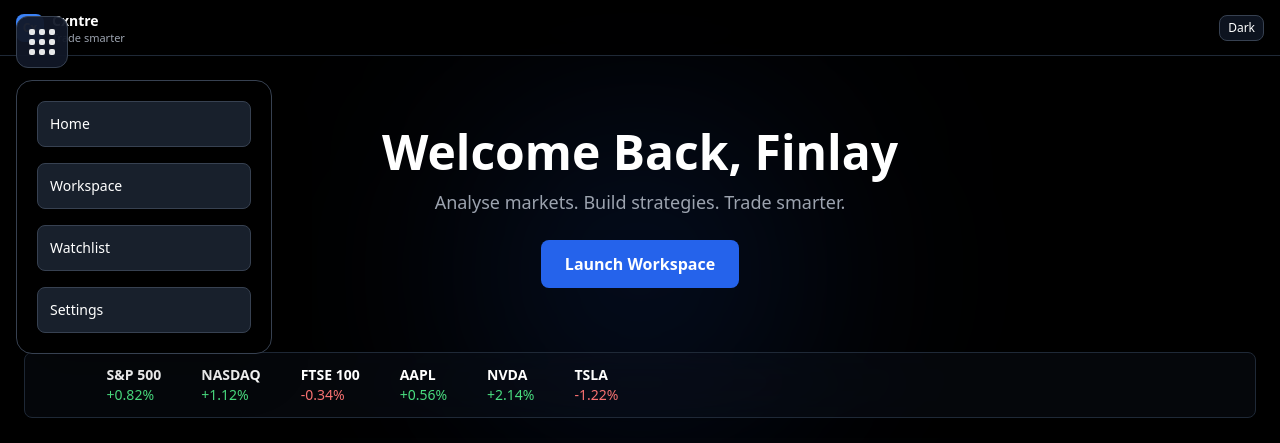
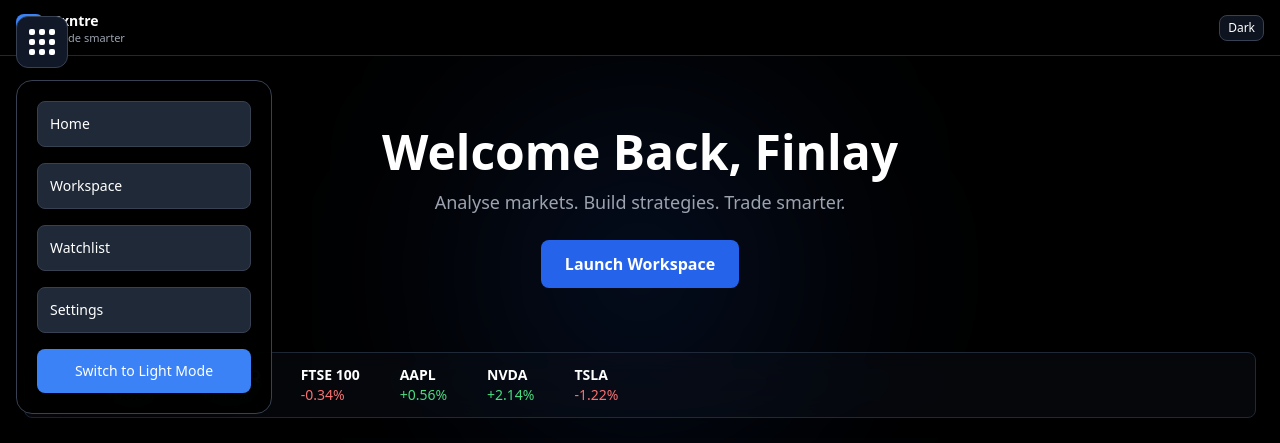
Before and after one commit to Cxntrol01/Trading-Newest, a Next.js app: page / in a window 1280 px wide. Both pictures are taken after a click on the button 42 px from the left and 42 px from the top of the page. Shown: the top 443 px of the page. Built offline with nearby package versions, Linux system fonts and the light colour scheme; no server answers.

Commit message:
Update WaffleMenu.tsx

```diff
--- a/components/WaffleMenu.tsx
+++ b/components/WaffleMenu.tsx
@@ -2,19 +2,20 @@
 
 import Link from "next/link";
 import { useState } from "react";
+import { useTheme } from "./ThemeProvider";
 
 export default function WaffleMenu() {
   const [open, setOpen] = useState(false);
   const [isClosing, setIsClosing] = useState(false);
+  const { theme, toggleTheme } = useTheme();
 
   const toggleMenu = () => {
     if (open) {
-      // Trigger slide-up animation
       setIsClosing(true);
       setTimeout(() => {
         setOpen(false);
         setIsClosing(false);
-      }, 250); // match animation duration
+      }, 250);
     } else {
       setOpen(true);
     }
@@ -27,16 +28,17 @@ export default function WaffleMenu() {
         onClick={toggleMenu}
         className="
           p-3 rounded-xl
-          bg-gray-900/95 border border-gray-700
-          hover:bg-gray-800 transition shadow-xl
+          bg-gray-200 dark:bg-gray-900
+          border border-gray-400 dark:border-gray-700
+          hover:bg-gray-300 dark:hover:bg-gray-800
+          transition shadow-xl
         "
       >
-        {/* Tiny clean dots */}
         <div className="grid grid-cols-3 gap-1">
           {[...Array(9)].map((_, i) => (
             <span
               key={i}
-              className="w-1.5 h-1.5 bg-white/90 rounded-sm"
+              className="w-1.5 h-1.5 bg-black dark:bg-white rounded-sm"
             ></span>
           ))}
         </div>
@@ -47,9 +49,10 @@ export default function WaffleMenu() {
         <div
           className={`
             fixed top-20 left-4 w-64
-            bg-black/95 backdrop-blur-xl
-            border border-gray-700 rounded-2xl
-            shadow-2xl p-5 z-[99999]
+            bg-white/90 dark:bg-black/95
+            backdrop-blur-xl
+            border border-gray-300 dark:border-gray-700
+            rounded-2xl shadow-2xl p-5 z-[99999]
             ${isClosing ? "animate-slideUpMenu" : "animate-slideDownMenu"}
           `}
         >
@@ -58,8 +61,11 @@ export default function WaffleMenu() {
             <Link
               href="/"
               className="
-                p-3 rounded-lg bg-gray-800/80 hover:bg-gray-700
-                transition border border-gray-700 text-white font-medium
+                p-3 rounded-lg
+                bg-gray-200 dark:bg-gray-800
+                hover:bg-gray-300 dark:hover:bg-gray-700
+                border border-gray-300 dark:border-gray-700
+                transition font-medium
               "
             >
               Home
@@ -68,8 +74,11 @@ export default function WaffleMenu() {
             <Link
               href="/workspace"
               className="
-                p-3 rounded-lg bg-gray-800/80 hover:bg-gray-700
-                transition border border-gray-700 text-white font-medium
+                p-3 rounded-lg
+                bg-gray-200 dark:bg-gray-800
+                hover:bg-gray-300 dark:hover:bg-gray-700
+                border border-gray-300 dark:border-gray-700
+                transition font-medium
               "
             >
               Workspace
@@ -78,8 +87,11 @@ export default function WaffleMenu() {
             <Link
               href="/watchlist"
               className="
-                p-3 rounded-lg bg-gray-800/80 hover:bg-gray-700
-                transition border border-gray-700 text-white font-medium
+                p-3 rounded-lg
+                bg-gray-200 dark:bg-gray-800
+                hover:bg-gray-300 dark:hover:bg-gray-700
+                border border-gray-300 dark:border-gray-700
+                transition font-medium
               "
             >
               Watchlist
@@ -88,12 +100,28 @@ export default function WaffleMenu() {
             <Link
               href="/settings"
               className="
-                p-3 rounded-lg bg-gray-800/80 hover:bg-gray-700
-                transition border border-gray-700 text-white font-medium
+                p-3 rounded-lg
+                bg-gray-200 dark:bg-gray-800
+                hover:bg-gray-300 dark:hover:bg-gray-700
+                border border-gray-300 dark:border-gray-700
+                transition font-medium
               "
             >
               Settings
             </Link>
+
+            {/* THEME SWITCHER INSIDE MENU */}
+            <button
+              onClick={toggleTheme}
+              className="
+                p-3 rounded-lg
+                bg-blue-500 text-white
+                hover:bg-blue-600
+                transition font-medium
+              "
+            >
+              Switch to {theme === "dark" ? "Light" : "Dark"} Mode
+            </button>
 
           </div>
         </div>
```
